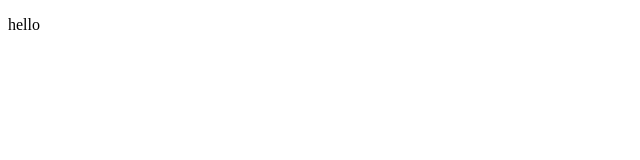
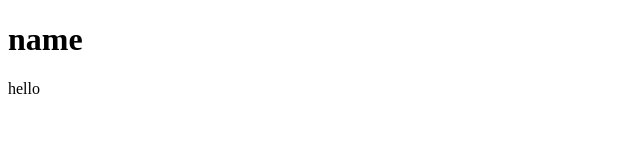
Before and after one commit to DINESHKUMARVR41/html, a plain HTML site: page index.html in a window 1280 px wide. Shown: the whole page, without its empty margins (0-640 px from the left). Drawn offline with Linux system fonts and the light colour scheme.

Commit message:
added h1

```diff
--- a/index.html
+++ b/index.html
@@ -6,6 +6,7 @@
     <title>Document</title>
 </head>
 <body>
+    <h1>name</h1>
     <p>hello</p>
 </body>
 </html>
```
